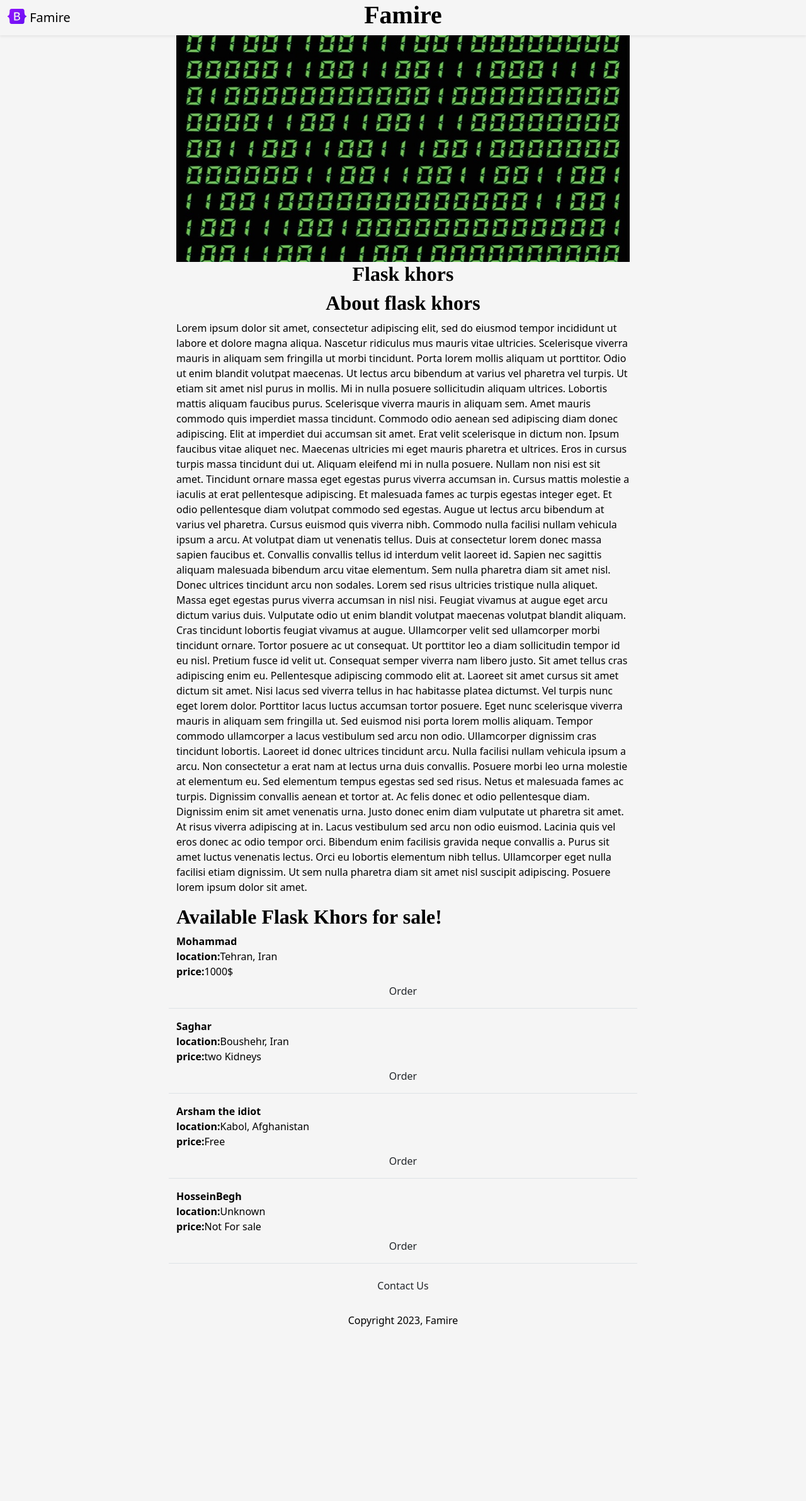
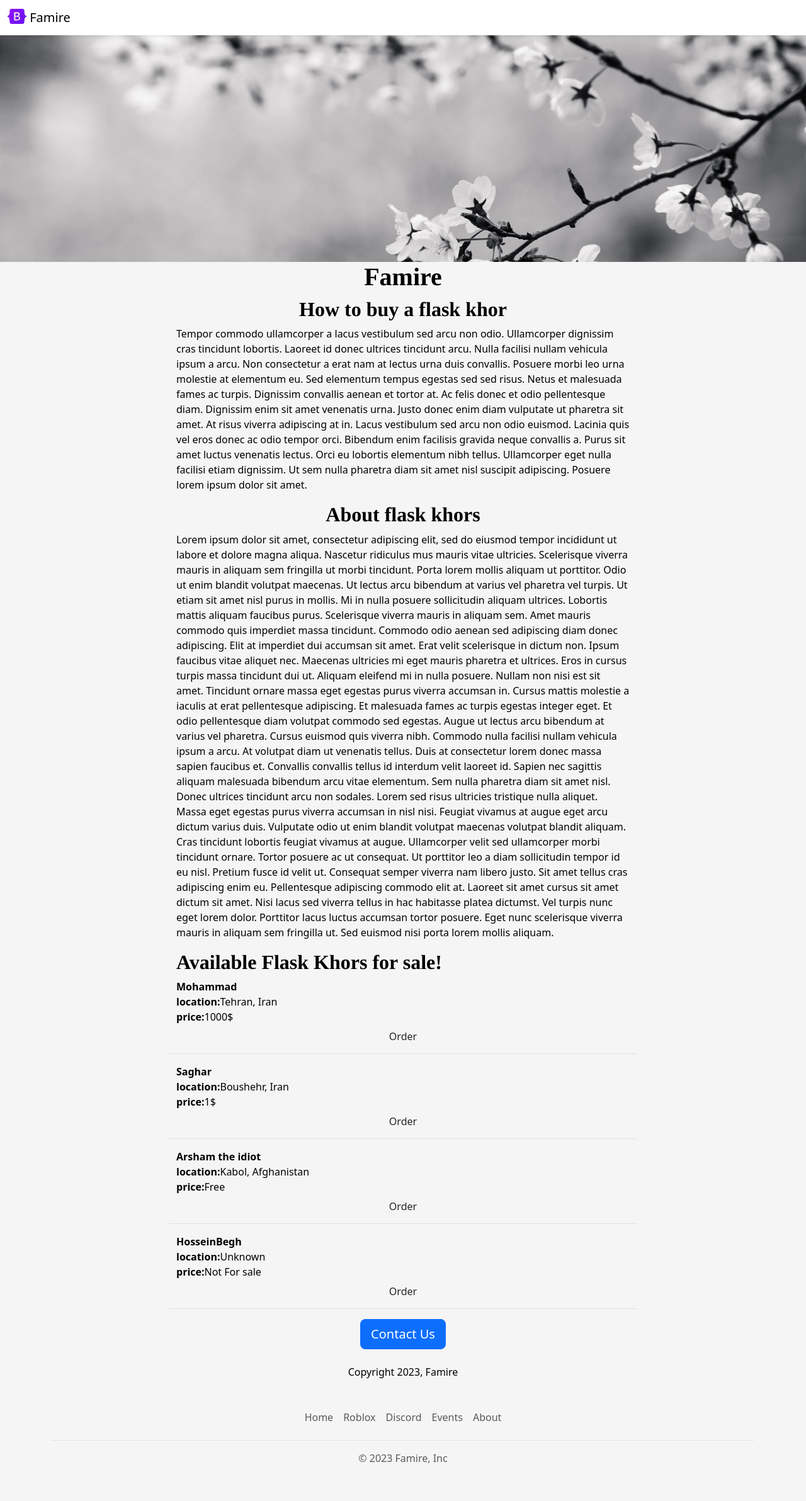
Before and after one commit to Mghelichi/flask-khor-tutorial, a Flask app: page / in a window 1280 px wide. Shown: the whole page at 63% size. Before the commit the page ends 2107 px from the top, so only its background shows below. Run offline with Flask 3, Linux system fonts and the light colour scheme.

Commit message:
Changed everything
...

```diff
--- a/app.py
+++ b/app.py
@@ -13,7 +13,7 @@ FLASKKHORS = [
     'id' : 2,
     'title' : "Saghar",
     'location' : 'Boushehr, Iran',
-    'price' : 'two Kidneys'
+    'price' : '1$'
   },
   {
     'id' : 3,
--- a/templates/flaskitem.html
+++ b/templates/flaskitem.html
@@ -10,5 +10,5 @@
 </div>
   <div class="col-2">
   </div>
-  <button type="button" class="btn btn-succes-primary">Order</button>
+  <a href="https://www.roblox.com/users/2431263785/profile"type="button" class="btn btn-succes-primary">Order</a>
 </div>
--- /dev/null
+++ b/templates/footer.html
@@ -0,0 +1,12 @@
+<div class="container">
+  <footer class="py-3 my-4">
+    <ul class="nav justify-content-center border-bottom pb-3 mb-3">
+      <li class="nav-item"><a href="https://flask-khor-tutorial--mahanghelichi.repl.co/" class="nav-link px-2 text-body-secondary">Home</a></li>
+      <li class="nav-item"><a href="https://www.roblox.com/users/2431263785/profile" class="nav-link px-2 text-body-secondary">Roblox</a></li>
+      <li class="nav-item"><a href="https://discord.com/channels/150074202727251969/406999049619898378" class="nav-link px-2 text-body-secondary">Discord</a></li>
+      <li class="nav-item"><a href="www.google.com" class="nav-link px-2 text-body-secondary">Events</a></li>
+      <li class="nav-item"><a href="#" class="nav-link px-2 text-body-secondary">About</a></li>
+    </ul>
+    <p class="text-center text-body-secondary">© 2023 Famire, Inc</p>
+  </footer>
+</div>
--- a/templates/home.html
+++ b/templates/home.html
@@ -24,6 +24,7 @@
     height:360px;
       width:100%;
       object-fit: cover;
+      marginbottom: 16px;
     }
     h2 {
       font-family:times;
@@ -42,12 +43,17 @@
   </head>
  <body>
 {%include 'nav.html'%}
+   <img id="banner" src="https://flask-khor-tutorial--mahanghelichi.repl.co/static/dum.jpg"  class=center>
    <div id="container">
  <h1>
    {{company_name}}
  </h1>
-   <img id="banner" src="https://flask-khor-tutorial--mahanghelichi.repl.co/static/101010.jpg"  class=center>
-   <h2 style="text-align: center;">Flask khors</h2>
+
+   <h2 style="text-align: center;">How to buy a
+ flask khor</h2>
+     <p>Tempor commodo ullamcorper a lacus vestibulum sed arcu non odio. Ullamcorper dignissim cras tincidunt lobortis. Laoreet id donec ultrices tincidunt arcu. Nulla facilisi nullam vehicula ipsum a arcu. Non consectetur a erat nam at lectus urna duis convallis. Posuere morbi leo urna molestie at elementum eu. Sed elementum tempus egestas sed sed risus. Netus et malesuada fames ac turpis. Dignissim convallis aenean et tortor at. Ac felis donec et odio pellentesque diam.
+
+Dignissim enim sit amet venenatis urna. Justo donec enim diam vulputate ut pharetra sit amet. At risus viverra adipiscing at in. Lacus vestibulum sed arcu non odio euismod. Lacinia quis vel eros donec ac odio tempor orci. Bibendum enim facilisis gravida neque convallis a. Purus sit amet luctus venenatis lectus. Orci eu lobortis elementum nibh tellus. Ullamcorper eget nulla facilisi etiam dignissim. Ut sem nulla pharetra diam sit amet nisl suscipit adipiscing. Posuere lorem ipsum dolor sit amet.</p>
    <h2 style="text-align: center;">About flask khors</h2>
 
    <p class="bodytext">
@@ -57,9 +63,7 @@ Maecenas ultricies mi eget mauris pharetra et ultrices. Eros in cursus turpis ma
 
 Lorem sed risus ultricies tristique nulla aliquet. Massa eget egestas purus viverra accumsan in nisl nisi. Feugiat vivamus at augue eget arcu dictum varius duis. Vulputate odio ut enim blandit volutpat maecenas volutpat blandit aliquam. Cras tincidunt lobortis feugiat vivamus at augue. Ullamcorper velit sed ullamcorper morbi tincidunt ornare. Tortor posuere ac ut consequat. Ut porttitor leo a diam sollicitudin tempor id eu nisl. Pretium fusce id velit ut. Consequat semper viverra nam libero justo. Sit amet tellus cras adipiscing enim eu. Pellentesque adipiscing commodo elit at. Laoreet sit amet cursus sit amet dictum sit amet. Nisi lacus sed viverra tellus in hac habitasse platea dictumst. Vel turpis nunc eget lorem dolor. Porttitor lacus luctus accumsan tortor posuere. Eget nunc scelerisque viverra mauris in aliquam sem fringilla ut. Sed euismod nisi porta lorem mollis aliquam.
 
-Tempor commodo ullamcorper a lacus vestibulum sed arcu non odio. Ullamcorper dignissim cras tincidunt lobortis. Laoreet id donec ultrices tincidunt arcu. Nulla facilisi nullam vehicula ipsum a arcu. Non consectetur a erat nam at lectus urna duis convallis. Posuere morbi leo urna molestie at elementum eu. Sed elementum tempus egestas sed sed risus. Netus et malesuada fames ac turpis. Dignissim convallis aenean et tortor at. Ac felis donec et odio pellentesque diam.
 
-Dignissim enim sit amet venenatis urna. Justo donec enim diam vulputate ut pharetra sit amet. At risus viverra adipiscing at in. Lacus vestibulum sed arcu non odio euismod. Lacinia quis vel eros donec ac odio tempor orci. Bibendum enim facilisis gravida neque convallis a. Purus sit amet luctus venenatis lectus. Orci eu lobortis elementum nibh tellus. Ullamcorper eget nulla facilisi etiam dignissim. Ut sem nulla pharetra diam sit amet nisl suscipit adipiscing. Posuere lorem ipsum dolor sit amet.
    </p>
    <h2>Available Flask Khors for sale!</h2>
    <div>
@@ -68,9 +72,10 @@ Dignissim enim sit amet venenatis urna. Justo donec enim diam vulputate ut phare
      {% endfor%}
    </div>
      <div style="text-align:center;">
-   <button class="btn btn-succes">Contact Us</button>
+   <a class="btn btn-primary btn-lg "href="mailto:maghelichi89@gmail.com?subject=Feedbacks.&body=Your%20User%3A%0D%0A%0D%0AYour%20Feedback%3A%0D%0A%0D%0AYour%20Question%3A%0D%0A">Contact Us</a>
        <p class="mt-4">Copyright 2023, Famire</p>
      </div>
      </div>
+   {% include 'footer.html'%}
  </body>
 </html>
--- a/templates/nav.html
+++ b/templates/nav.html
@@ -1,4 +1,4 @@
-<nav class="navbar  shadow-sm fixed-top">
+<nav class="navbar  shadow-sm fixed-top bg-white">
   <div class="container-fluid">
     <a class="navbar-brand" href="#">
       <img src="/static/logo.svg" alt="Logo" width="30" height="24" class="d-inline-block align-text-top">
@@ -6,3 +6,4 @@
     </a>
   </div>
 </nav>
+<div style="height:56px"></div>
```
Also changed, not shown: static/101010.jpg (deleted), static/dum.jpg (added), 1 other file.
